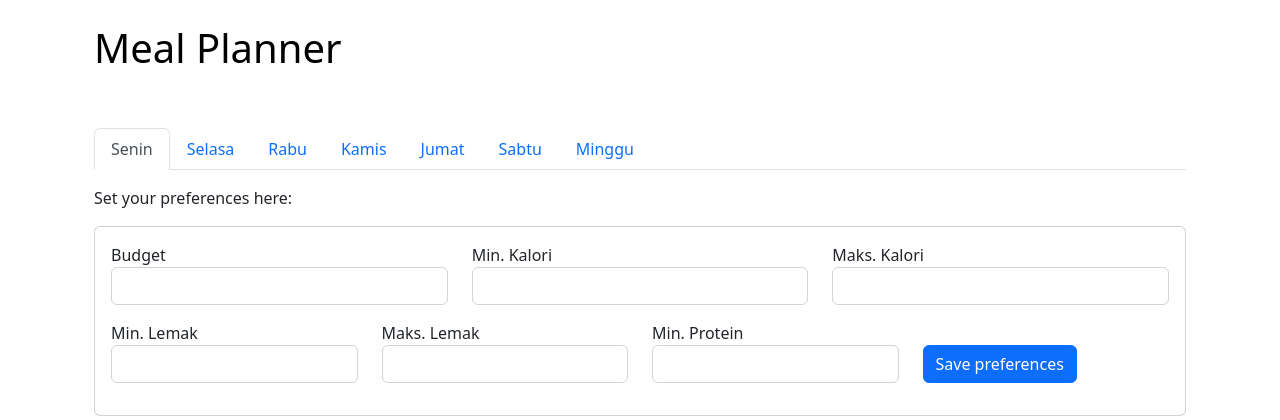
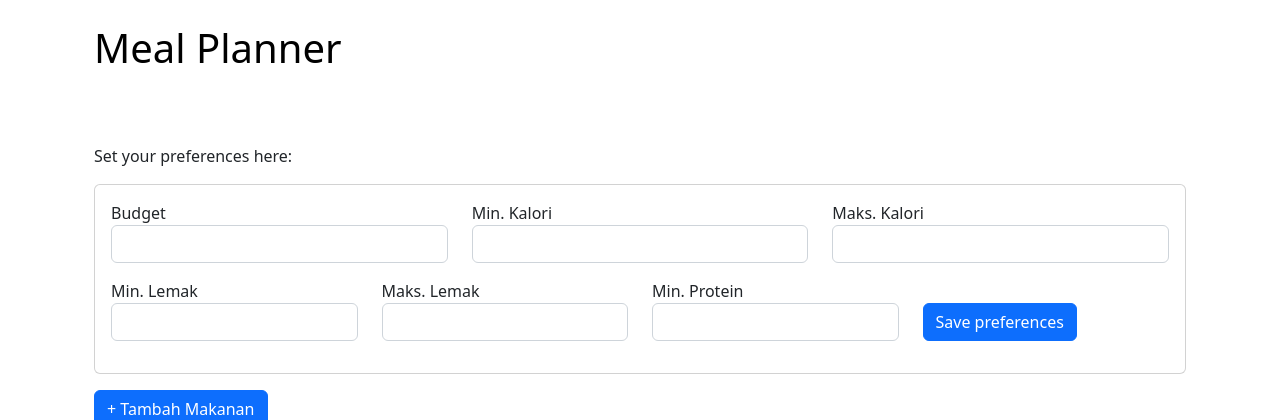
Before and after one commit to adillahptr/tk-prolog, a Django app: page /meal_planner/ in a window 1280 px wide. Shown: the part 72-492 px from the top of the page. Run offline with Django 4.2, Linux system fonts and the light colour scheme.

Commit message:
Modify template

```diff
--- a/meal_plan/templates/meal_planner.html
+++ b/meal_plan/templates/meal_planner.html
@@ -88,31 +88,7 @@
 
 
 
- <div class="container" >
-  <ul class="nav nav-tabs">
-  <li class="nav-item">
-    <a class="nav-link active" href="#">Senin</a>
-  </li>
-  <li class="nav-item">
-    <a class="nav-link" href="#">Selasa</a>
-  </li>
-  <li class="nav-item">
-    <a class="nav-link" href="#">Rabu</a>
-  </li>
-  <li class="nav-item">
-    <a class="nav-link" href="#">Kamis</a>
-  </li>
-  <li class="nav-item">
-    <a class="nav-link" href="#">Jumat</a>
-  </li>
-  <li class="nav-item">
-    <a class="nav-link" href="#">Sabtu</a>
-  </li>
-  <li class="nav-item">
-    <a class="nav-link" href="#">Minggu</a>
-  </li>
-</ul>
-
+<div class="container" >
 <p class="mt-3">Set your preferences here:</p>
 <div class="card mb-3">
   <div class="card-body">
```
